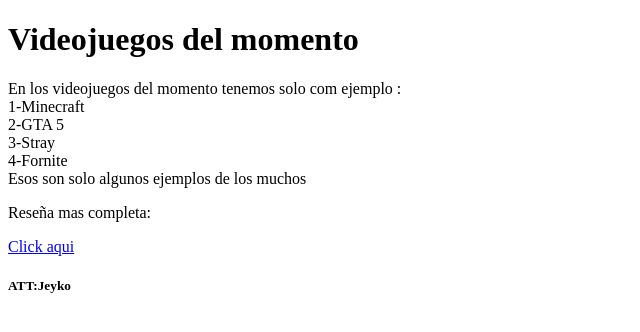
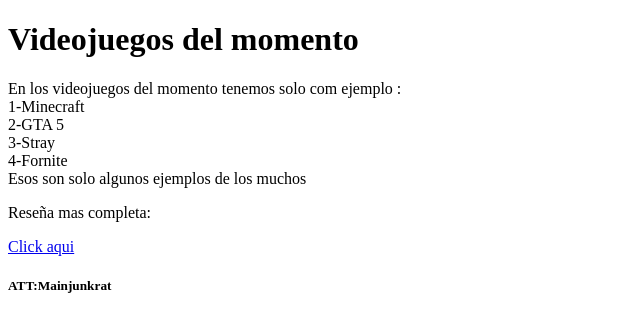
Before and after one commit to PekkaYT89/Prueba, a plain HTML site: page Index.html in a window 1280 px wide. Shown: the full height of the page, 0-640 px from the left. Drawn offline with Linux system fonts and the light colour scheme.

Commit message:
Update Index.html

```diff
--- a/Index.html
+++ b/Index.html
@@ -22,6 +22,6 @@
     </p>
     <p>Reseña mas completa:</p>
     <a href="https://www.youtube.com/watch?v=mCdA4bJAGGk" target="_blank">Click aqui</a>
-    <h5>ATT:Jeyko</h5>
+    <h5>ATT:Mainjunkrat</h5>
 </body>
-</html >
+</html>
```
